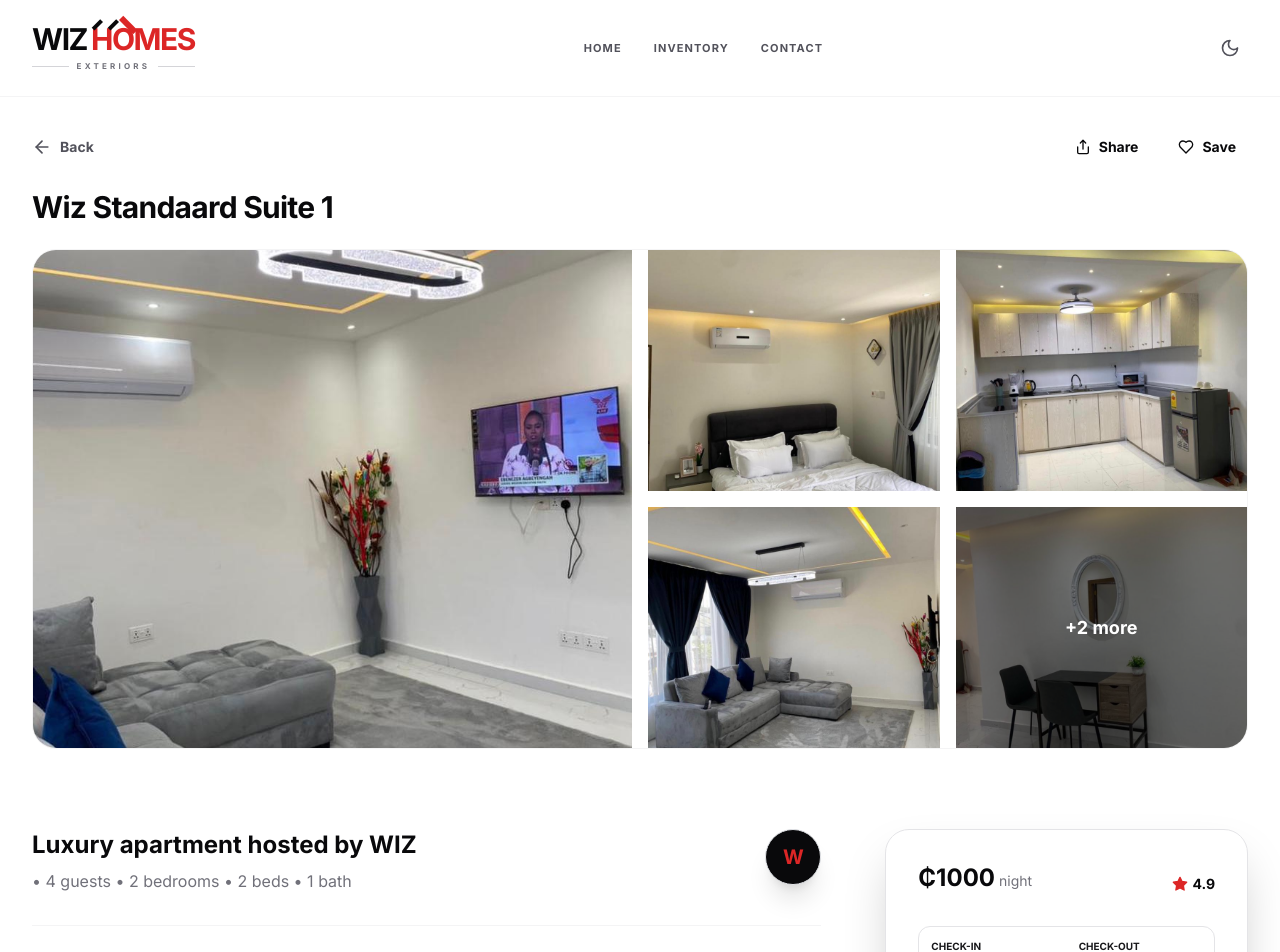
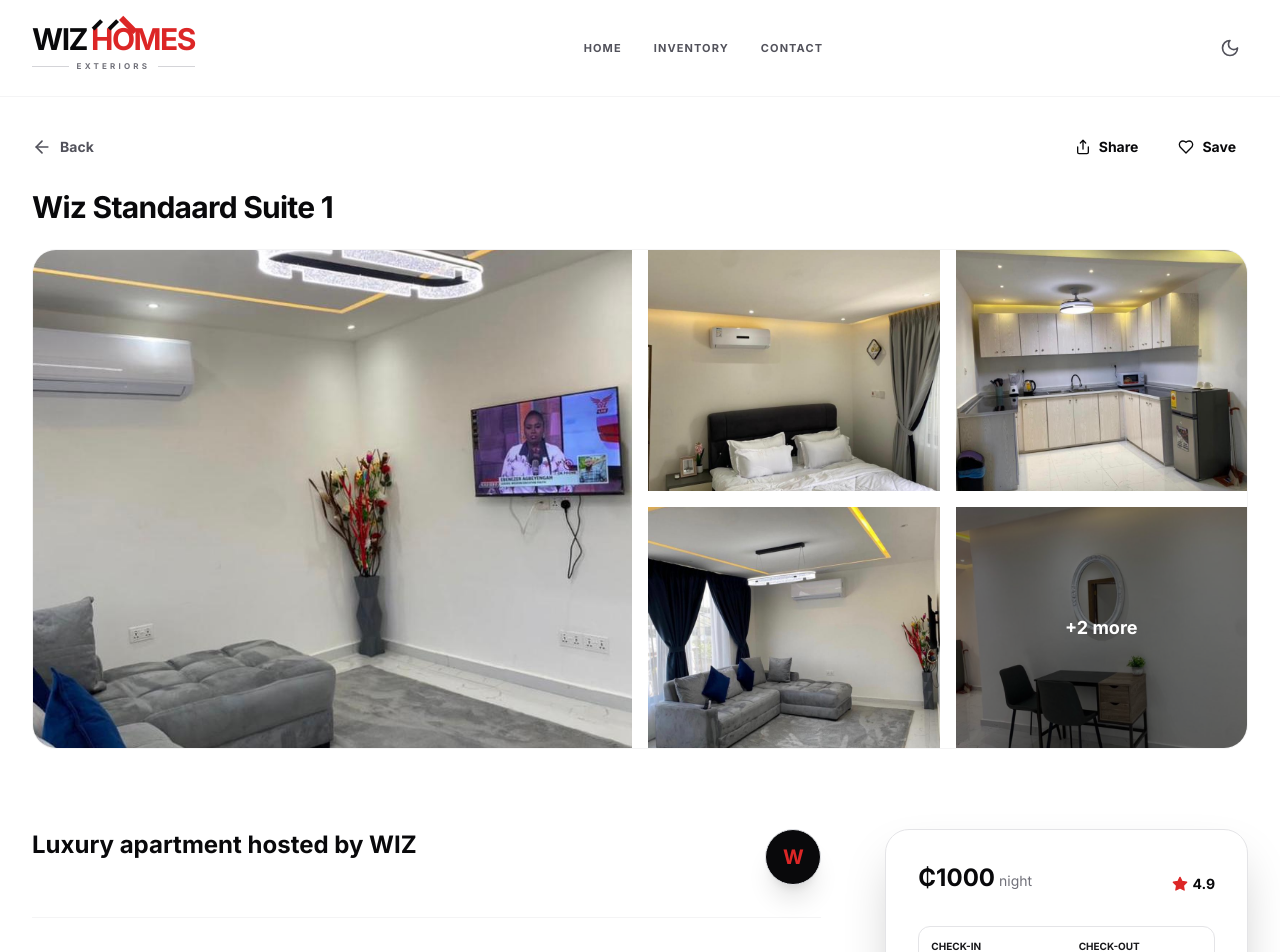
Before and after one commit to mrericsson000/WIZHOMES-WEBSITE-UPDATE-, a React (Vite) app in the folder wiz-homes(3)/: page /rooms/1 in a window 1280 px wide. Shown: the top 952 px of the page. Built offline with nearby package versions, Linux system fonts and the light colour scheme.

Commit message:
remove hardcoded room capacity details from room detail

```diff
--- a/wiz-homes(3)/pages/RoomDetail.tsx
+++ b/wiz-homes(3)/pages/RoomDetail.tsx
@@ -225,7 +225,6 @@ const RoomDetail: React.FC = () => {
             <div className="flex justify-between items-start pb-8 border-b border-zinc-100 dark:border-zinc-800">
               <div>
                 <h2 className="text-2xl font-bold dark:text-white">Luxury apartment hosted by WIZ</h2>
-                <p className="text-zinc-500 dark:text-zinc-400 mt-2">{room.location} • 4 guests • 2 bedrooms • 2 beds • 1 bath</p>
               </div>
               <div className="w-14 h-14 bg-zinc-950 dark:bg-zinc-800 rounded-full flex items-center justify-center text-red-600 font-black text-xl border dark:border-zinc-700 shadow-xl">W</div>
             </div>
```
